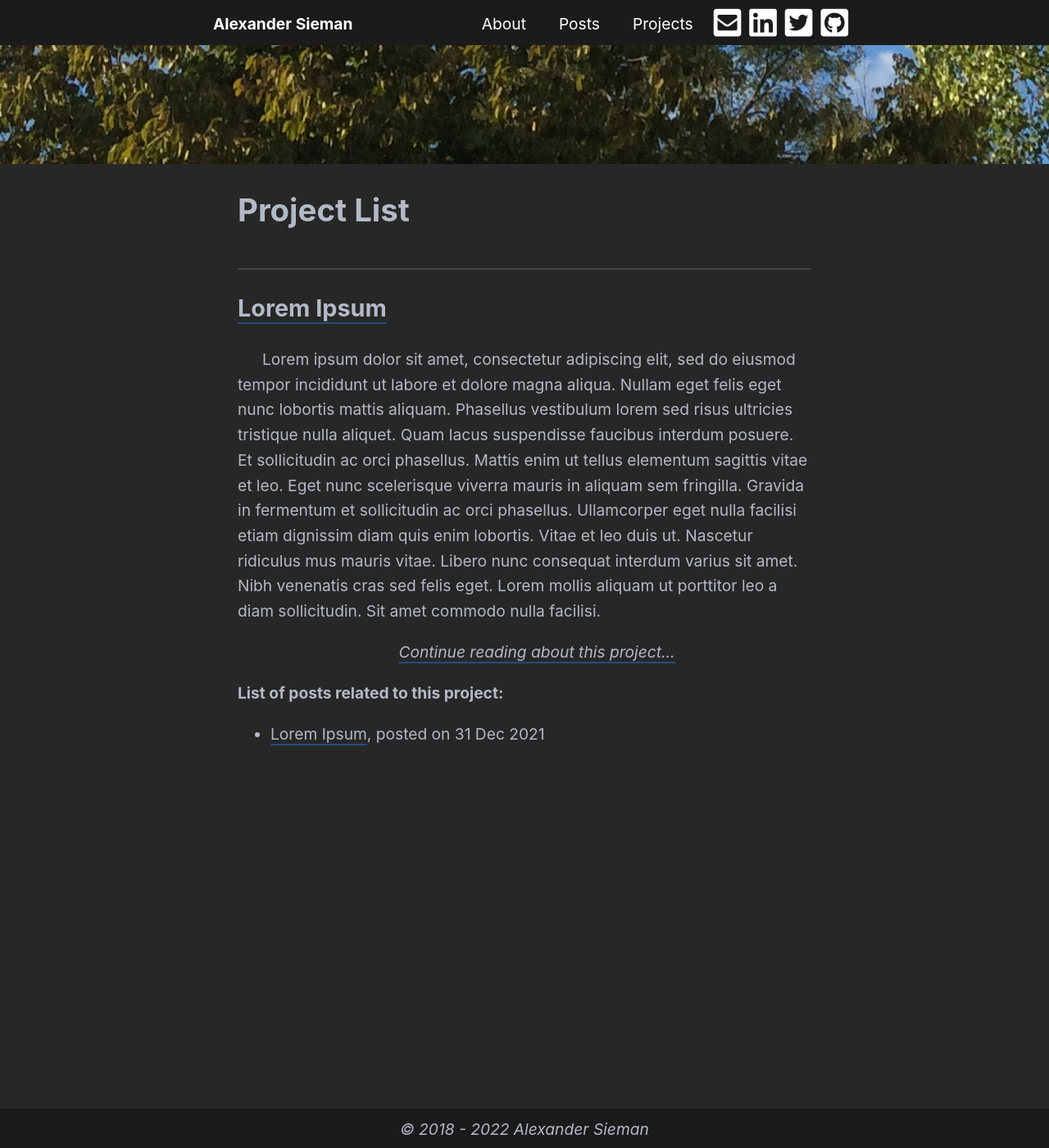
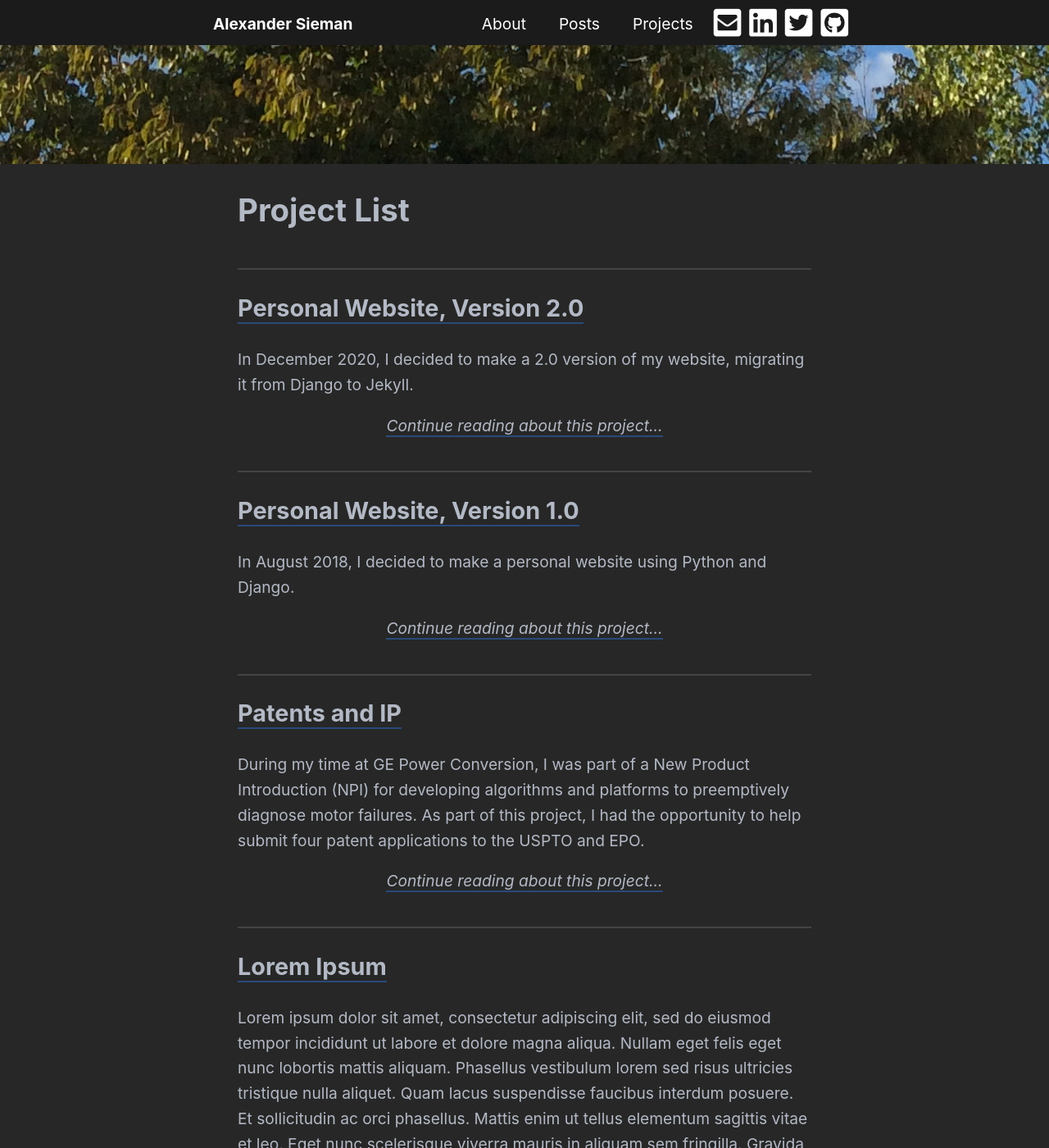
Before and after one commit to ars140/ars140.github.io, a Jekyll site: the page built from projects.html, in a window 1280 px wide and 1400 px high. Shown: the whole window at 82% size. Built offline with Jekyll 4.4.1, drawn with Linux system fonts in a browser that asks for light colours; nearby versions of some CDN libraries.

Commit message:
Added projects.

```diff
--- /dev/null
+++ b/_projects/patents.md
@@ -0,0 +1,22 @@
+---
+title: Patents and IP
+layout: project
+project: patents
+---
+
+During my time at GE Power Conversion, I was part of a New Product Introduction
+(NPI) for developing algorithms and platforms to preemptively diagnose motor
+failures. As part of this project, I had the opportunity to help submit four
+patent applications to the USPTO and EPO.
+
+Below are the four filings, two of which have been granted as of 2020:
+
+- [US20180293124A1:](https://patents.google.com/patent/US20180293124A1/) Method
+and System for Determining and Reporting Equipment Operating Conditions and
+Health Status *(Granted in 2019)*
+- [US10564204B2:](https://patents.google.com/patent/US10564204B2/) Method and
+system for diagnostics and monitoring of electric machines *(Granted in 2020)*
+- [US20180287545A1:](https://patents.google.com/patent/US20180287545A1/)
+Dynamic Parameter Limiting Based on Asset Performance and Health Status
+- [US20180275698A1:](https://patents.google.com/patent/US20180275698A1/) Health
+monitoring system having a power converter controller for an electric machine
--- /dev/null
+++ b/_projects/website-1.md
@@ -0,0 +1,46 @@
+---
+title: Personal Website, Version 1.0
+layout: project
+project: website-1
+---
+
+In August 2018, I decided to make a personal website using Python and Django.
+
+## Why Build a Personal Website?
+
+I wanted to build a personal website to learn more about web programming and
+design, and to showcase some of my skills and recent projects.
+
+## Why Use Django and Python?
+
+Previously, I have used Wordpress for a personal blog, but wanted the
+flexibility of a website designed from scratch in order to build custom themes
+and add custom features as desired. I looked for a web framework that I could
+use to handle the backend database portion of the site, and settled on Django, a
+Python-based framework with detailed documentation and a large, active
+community.
+
+Django offered the ability to quickly generate (and iterate) the website
+backend- I was able to get a working version of the website, with most of the
+website's current features, created in just a few hours. So in just a few hours
+(over a couple of weekends), I was able to get the basic functionality of the
+site implemented, and get the site launched (currently hosted through Python
+Anywhere). For the frontend, I used HTML and CSS to create a custom theme for
+the site, rather than using a pre-baked template.
+
+## What Resources Did You Use to Start Building This Site?
+
+Here is a (non-exhaustive) list of helpful resources I used to help get up to
+speed on Django, HTML, and CSS, and to help inspire the site's design and layout
+(more to be added as more features are added to the site):
+
+- [Django Software Foundation Website](https://www.djangoproject.com), which
+provides detailed documentation for Django development
+- [Mozilla's Django Web Framework
+Tutorial](https://developer.mozilla.org/en-US/docs/Learn/Server-side/Django), a
+great Django reference
+
+Other helpful sites, such as Stack Overflow and w3schools.com, proved
+indispensable in helping to get the website to look just right, since I had
+limited previous experience with HTML and CSS. In future posts, I will expand
+upon some specific packages and plugins I used for the website's backend.
--- /dev/null
+++ b/_projects/website-2.md
@@ -0,0 +1,15 @@
+---
+title: Personal Website, Version 2.0
+layout: project
+project: website-2
+---
+
+In December 2020, I decided to make a 2.0 version of my website, migrating it
+from Django to Jekyll.
+
+The [1.0 version](website-1.html) of my website was written using Python and
+Django, and hosted on PythonAnywhere. This new website uses the static site
+generator [Jekyll](https://jekyllrb.com), and is hosted using [GitHub
+Pages](https://pages.github.com). This is a much simpler setup, more suited for
+my limited needs (and as an added bonus, hosting of Jekyll on GitHub Pages is
+free).
--- a/_sass/main.scss
+++ b/_sass/main.scss
@@ -30,10 +30,6 @@ html
     background: white;
     color: #fff;
 }
-
-p {
-    text-indent: 30px;
- }
 
 body
 {
@@ -133,6 +129,19 @@ a
     margin-top: 2.5rem;
 }
 
+table, th, td {
+    border: 1px solid var(--body-text-color);
+    border-collapse: collapse;
+    margin-left: auto;
+    margin-right: auto;
+    padding-left: 15px;
+    padding-right: 15px;
+}
+
+img {
+    width: 100%;
+}
+
 .foot {
     position: absolute;
     bottom: 0px;
--- a/projects.html
+++ b/projects.html
@@ -5,7 +5,8 @@ title: Project List
 <h1>
     Project List
 </h1>
-{%- for project in site.projects -%}
+{% assign site_projects = site.projects | reverse %}
+{%- for project in site_projects -%}
     <div class="linesep"></div>
      <h2>
         <a href="{{ project.url }}">{{ project.title }}</a>
```
